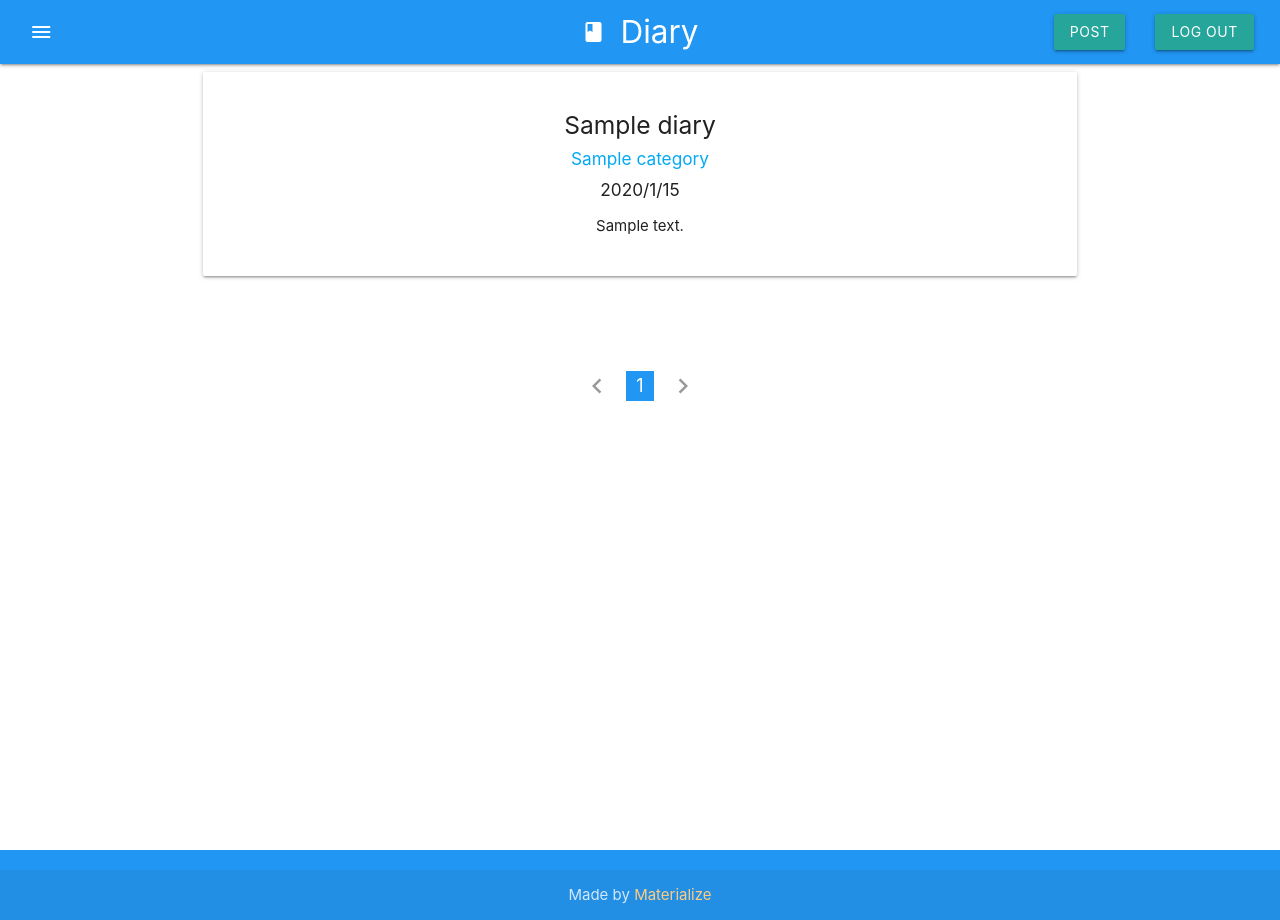
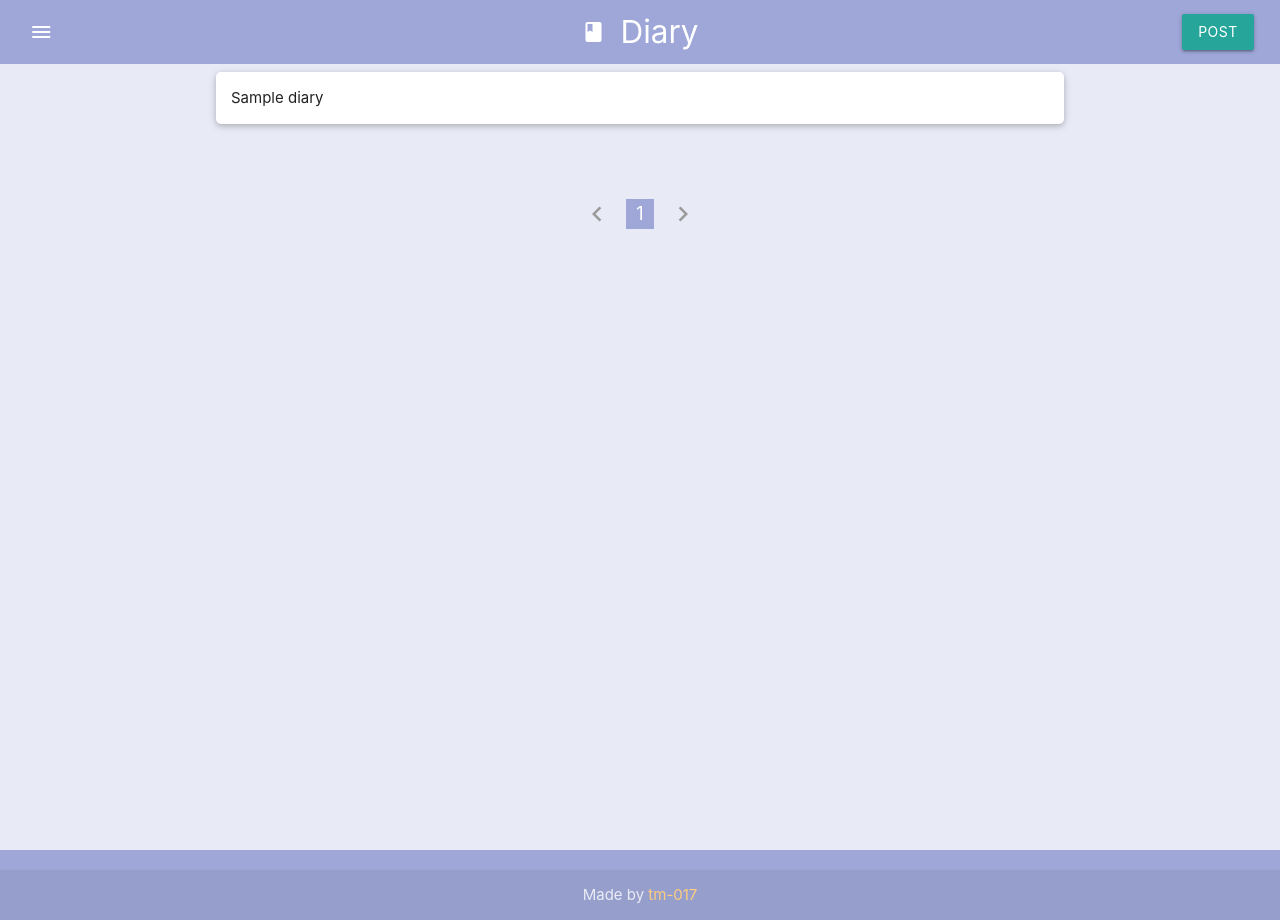
Before and after one commit to aoichi/SprintDiary, a Django app: page /user/ in a window 1280 px wide. Run offline with Django 3.2, Linux system fonts and the light colour scheme; a user stored in the database is signed in; tables that the repository leaves empty hold one stand-in row (values such as "Sample post"); some libraries are stand-ins or nearby versions.

Commit message:
cssとか変更

```diff
--- a/diary/forms.py
+++ b/diary/forms.py
@@ -93,3 +93,5 @@ class DiaryCreateForm(forms.ModelForm):
         queryset=Category.objects,
         #required=False
     )
+    text = forms.CharField(
+                widget=forms.TextInput(attrs={'class':'materialize-textarea'}))
--- a/diary/static/diary/script.js
+++ b/diary/static/diary/script.js
@@ -4,10 +4,22 @@ $(".dropdown-trigger").dropdown();
 $(document).ready(function(){
     $('.sidenav').sidenav();
     $('#sidenav-2').sidenav({ edge: 'left' });
+    $('.collapsible').collapsible();
   });
 
 
-document.addEventListener('DOMContentLoaded', function() {
-      var elems = document.querySelectorAll('.sidenav');
-      var instances = M.Sidenav.init(elems, {});
-    });
+  document.addEventListener('DOMContentLoaded', function() {
+      M.AutoInit();
+
+      let el = document.querySelector('.tabs');
+      let instance = M.Tabs.init(el, {});
+
+
+      let elem = document.querySelectorAll('.collapsible.expandable');
+      let instanceCollapsible = M.Collapsible.init(elem, {
+             accordion: false,
+             onOpenStart: function(){
+                //console.log('collasible Open Start');
+          }
+      });
+  });
--- a/diary/static/diary/style.css
+++ b/diary/static/diary/style.css
@@ -23,6 +23,47 @@ main {
   flex: 1 0 auto;
 }
 
+
 .pagination li.active a{
-  background-color: #2196f3!important;
+  background-color: #9ea7d8!important;
 }
+
+.maincolor {
+    background-color: #9ea7d8;
+}
+
+main {
+    flex: 1 0 auto;
+    background-color: #e8eaf6;
+}
+
+.collapsible.popout > li {
+    -webkit-box-shadow: 0 2px 5px 0 rgba(0,0,0,0.16),0 2px 10px 0 rgba(0,0,0,0.12);
+    box-shadow: 0 2px 5px 0 rgba(0,0,0,0.16),0 2px 10px 0 rgba(0,0,0,0.12);
+    margin: 0 24px;
+    -webkit-transition: margin 0.35s cubic-bezier(0.25, 0.46, 0.45, 0.94);
+    transition: margin 0.35s cubic-bezier(0.25, 0.46, 0.45, 0.94);
+    background-color: white;
+    border-radius: 5px;
+}
+
+.collapsible-header {
+    display: -webkit-box;
+    display: -webkit-flex;
+    display: -ms-flexbox;
+    display: flex;
+    cursor: pointer;
+    -webkit-tap-highlight-color: transparent;
+    line-height: 1.5;
+    padding: 1rem;
+    background-color: transparent;
+    border-bottom: None;
+}
+
+.collapsible-body {
+    display: none;
+    -webkit-box-sizing: border-box;
+    box-sizing: border-box;
+    padding: 2rem;
+    border-bottom: None;
+}
--- a/diary/templates/diary/base.html
+++ b/diary/templates/diary/base.html
@@ -19,7 +19,7 @@
 <body>
 <header>
   <nav>
-  	<div class="nav-wrapper blue">
+  	<div class="nav-wrapper maincolor">
   		<div class="row">
   			<div class="col s12">
   				<a href="#" data-target="sidenav-2" class="left sidenav-trigger show-on-medium-and-up"><i class="material-icons">menu</i></a>
@@ -27,7 +27,6 @@
           <ul class="right hide-on-med-and-down">
             {% if user.is_authenticated %}
             <li><a class="waves-effect waves-light btn" href="{% url 'diary:post' %}">Post</a></li>
-            <li><a class="waves-effect waves-light btn" href="{% url 'diary:logout' %}">Log out</a></li>
             {% else %}
             <li><a class="waves-effect waves-light btn" href="{% url 'diary:signup' %}">Sign up</a></li>
             <li><a class="waves-effect waves-light btn" href="{% url 'diary:login' %}">Log in</a></li>
@@ -42,7 +41,7 @@
 <!--デスクトップ用-->
 <ul id="sidenav-2" class="sidenav">
     <li><div class="user-view">
-      <div class="background blue">
+      <div class="background maincolor">
       </div>
       <a href="{% url 'diary:user_detail' %}"><i class="material-icons white">person</i></a>
       <a href="{% url 'diary:user_detail' %}"><span class="white-text name">{{ user.username }}</span></a>
@@ -57,6 +56,7 @@
       <li><a href="{% url 'diary:diary' %}">MyDiary</a></li>
       <li><a class="dropdown-trigger" href="#!" data-target="dropdown1">Category<i class="material-icons right">arrow_drop_down</i></a></li>
       <li><a href="{% url 'diary:recommend' %}">Recommend</a></li>
+      <li><a href="{% url 'diary:logout' %}">Log out</a></li>
   </ul>
 <ul id="dropdown1" class="dropdown-content">
   {% render_category_links %}
@@ -76,10 +76,10 @@
   {% block content %}{% endblock %}
 </main>
 
-<footer class="page-footer blue">
+<footer class="page-footer maincolor">
   <div class="footer-copyright">
     <div class="container center">
-    Made by <a class="orange-text text-lighten-3" href="http://materializecss.com">Materialize</a>
+    Made by <a class="orange-text text-lighten-3" >tm-017</a>
     </div>
   </div>
 </footer>
--- a/diary/templates/diary/mydiary.html
+++ b/diary/templates/diary/mydiary.html
@@ -5,27 +5,26 @@
 
 {% block content %}
 <section id="diary-list" class="container">
-  <div class="row">
   {% for diary in object_list %}
-      <div class="col s12">
-        <a href="{% url 'diary:detail' diary.pk %}">
-        <div class="card-panel hoverable grey-text text-darken-4">
-          <div class="icon-block">
-            <h5 class="center">{{ diary.title }}</h5>
-            <h6 class="center light-blue-text">{{ diary.category }}</h6>
+  <ul class="collapsible expandable popout">
+    <li>
+      <div class="collapsible-header">{{ diary.title }}</div>
+      <div class="collapsible-body grey-text text-darken-4">
+        <!--<a href="{% url 'diary:detail' diary.pk %}"> -->
+        <h6 class="center">{{ diary.category }}</h6>
         <h6 class="center"><time datetime="{{ diary.created_at | date:'Y-m-d' }}">{{ diary.created_at | date:'Y/n/j' }}</time></h6>
         <p class="contents center">
           {{ diary.text | truncatechars:100 }}
         </p>
+        <!--</a>-->
       </div>
-        </div>
-        </a>
-      </div>
+    </li>
+    </ul>
+  {% empty %}
 
-    {% empty %}
     <p>記事が見つかりませんでした。</p>
+
   {% endfor %}
-  </div>
   <br><br>
 
   <ul class="pagination center">
--- a/diary/templates/diary/simple_base.html
+++ b/diary/templates/diary/simple_base.html
@@ -19,7 +19,7 @@
 <body>
 <header>
   <nav>
-  	<div class="nav-wrapper blue">
+  	<div class="nav-wrapper maincolor">
   		<div class="row">
   			<div class="col s12">
   			  <a href="#!" class="brand-logo center"><i class="material-icons">book</i>Diary</a>
@@ -43,10 +43,10 @@
   {% block content %}{% endblock %}
 </main>
 
-<footer class="page-footer blue">
+<footer class="page-footer maincolor">
   <div class="footer-copyright">
     <div class="container center">
-    Made by <a class="orange-text text-lighten-3" href="http://materializecss.com">Materialize</a>
+    Made by <a class="orange-text text-lighten-3">tm-017</a>
     </div>
   </div>
 </footer>
--- a/diary/views.py
+++ b/diary/views.py
@@ -128,7 +128,7 @@ class PostCreate(generic.CreateView):
 
 class ArchiveListMixin:
     model = Diary
-    paginate_by = 5
+    paginate_by = 10
     date_field = 'created_at'
     template_name = 'diary/mydiary.html'
     allow_empty = True
```
Also changed, not shown: diary/templates/diary/create.html (+23 -3 lines), diary/templates/diary/recommend.html (+37 -19 lines). Lines whose indentation alone changed are shown as unchanged.
